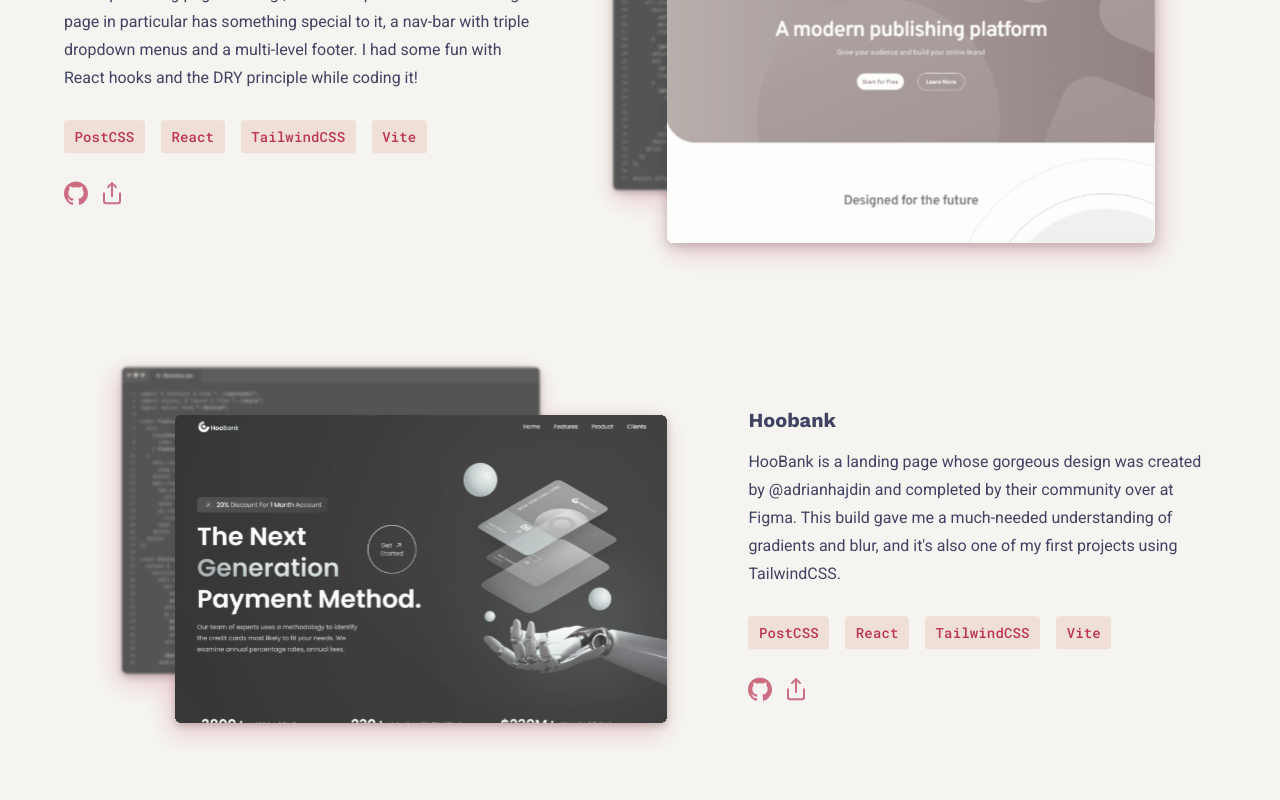
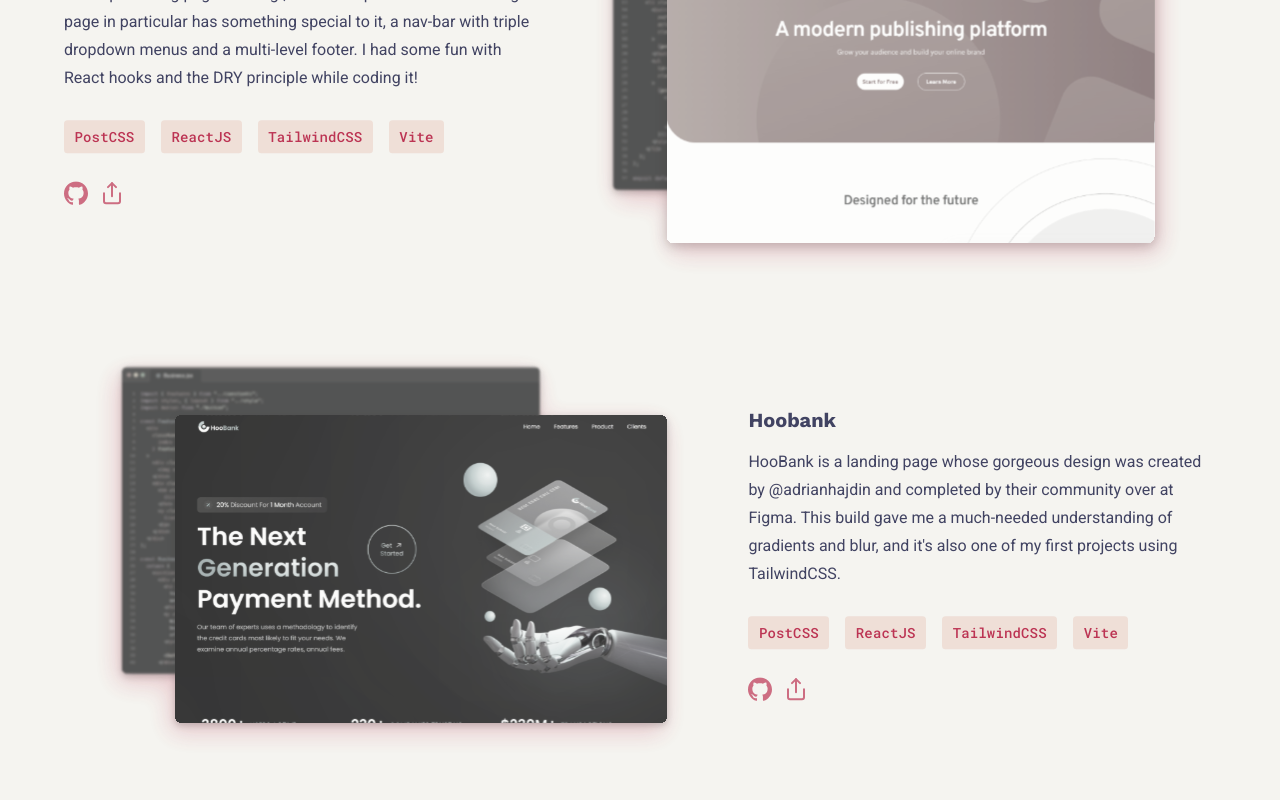
Before and after one commit to rwxdan/rwxdan.dev, a React (Vite) app: page / in a window 1280 px wide. Shown: the part 1220-2020 px from the top of the page. Built offline with nearby package versions, Linux system fonts and the light colour scheme.

Commit message:
Update relevant indexes

```diff
--- a/src/constants/index.ts
+++ b/src/constants/index.ts
@@ -5,16 +5,16 @@ export const navLinks: {
   id: string;
 }[] = [
   {
-    title: 'About',
-    id: 'about',
-  },
-  {
     title: 'Projects',
     id: 'projects',
   },
   {
     title: 'Connect',
     id: 'connect',
+  },
+  {
+    title: 'About',
+    id: 'about',
   },
   {
     title: 'Resume',
@@ -73,7 +73,7 @@ export const featured: {
     id: 'blogr',
     name: 'Blogr Landing Page',
     info: 'Concept landing page for Blogr, a fictional platform. This landing page in particular has something special to it, a nav-bar with triple dropdown menus and a multi-level footer. I had some fun with React hooks and the DRY principle while coding it!',
-    stack: ['PostCSS', 'React', 'TailwindCSS', 'Vite'],
+    stack: ['PostCSS', 'ReactJS', 'TailwindCSS', 'Vite'],
     code: 'https://github.com/rwxdan/blogr-landing-page',
     live: 'https://rwxdan-blogr-lp.netlify.app/',
     image: Blogr,
@@ -82,7 +82,7 @@ export const featured: {
     id: 'hoobank',
     name: 'Hoobank',
     info: "HooBank is a landing page whose gorgeous design was created by @adrianhajdin and completed by their community over at Figma. This build gave me a much-needed understanding of gradients and blur, and it's also one of my first projects using TailwindCSS.",
-    stack: ['PostCSS', 'React', 'TailwindCSS', 'Vite'],
+    stack: ['PostCSS', 'ReactJS', 'TailwindCSS', 'Vite'],
     code: 'https://github.com/rwxdan/hoobank',
     live: 'https://hoobank-rwxdan.vercel.app/',
     image: Hoobank,
@@ -91,7 +91,7 @@ export const featured: {
     id: 'manage',
     name: 'Manage Landing Page',
     info: "Manage is one of the most fun builds I've coded so far. This app has a relatively complex layout and its responsiveness was a real challenge to deal with. The assets were provided by FEM.",
-    stack: ['PostCSS', 'React', 'Framer Motion', 'Vite'],
+    stack: ['PostCSS', 'ReactJS', 'Framer Motion', 'Vite'],
     code: 'https://github.com/rwxdan/manage-landing-page',
     live: 'https://manage-landing-page-rwxdan.vercel.app/',
     image: Manage,
@@ -108,6 +108,7 @@ export const featured: {
   {
     id: 'adviceGenerator',
     name: 'Advice Generator App',
+    info: 'The sole purpose of this app is to shake it! Oh, and to provide you with a random advice everytime you click the dice button. Check it out! 🔮',
     stack: ['HTML', 'SCSS', 'JavaScript', 'API'],
     code: 'https://github.com/rwxdan/advice-generator-app',
     live: 'https://rwxdan.github.io/advice-generator-app',
@@ -115,12 +116,14 @@ export const featured: {
   {
     id: 'pydownloader',
     name: 'YT PyDownloader',
+    info: 'GUI YT Downloader written in Python, this app lets you download videos (or their audio only) from youtube quickly and easy. Use with caution 🐍',
     stack: ['Python'],
     code: 'https://github.com/rwxdan/yt-pydownloader',
   },
   {
     id: 'huddleExtended',
     name: 'Huddle Landing Page Extended',
+    info: 'Concept landing page for Huddle, a fictional platform, which has CSS grid action (and flexbox) throughout. Definitely a fun challenge to code 👨‍💻',
     stack: ['HTML', 'SCSS'],
     code: 'https://github.com/rwxdan/huddle-landing-page-extended',
     live: 'https://rwxdan.github.io/huddle-landing-page-extended/',
@@ -128,6 +131,7 @@ export const featured: {
   {
     id: 'dragonRepeller',
     name: 'Dragon Repeller',
+    info: 'A fun and interactive game where you have to defeat a dragon that is preventing people from leaving the town! 👾',
     stack: ['HTML', 'CSS', 'JavaScript'],
     code: 'https://github.com/rwxdan/dragon-repeller-minigame',
     live: 'https://rwxdan.github.io/dragon-repeller-minigame',
@@ -135,6 +139,7 @@ export const featured: {
   {
     id: 'orderSummary',
     name: 'Order Summary Component',
+    info: "Concept for a central component with a really nice design all across the page, it's responsive and reusable! 🧩",
     stack: ['HTML', 'SCSS'],
     code: 'https://github.com/rwxdan/order-summary-component',
     live: 'https://rwxdan.github.io/order-summary-component',
@@ -142,7 +147,8 @@ export const featured: {
   {
     id: 'newsHomepage',
     name: 'News Homepage',
-    stack: ['React', 'SCSS', 'Vite'],
+    info: 'Concept landing page which has a lot of grid action throughout, it has a fully responsive and dynamic layout! 📰',
+    stack: ['ReactJS', 'SCSS', 'Vite'],
     code: 'https://github.com/rwxdan/news-homepage',
     live: 'https://news-homepage-nu-ashy.vercel.app/',
   },
```
